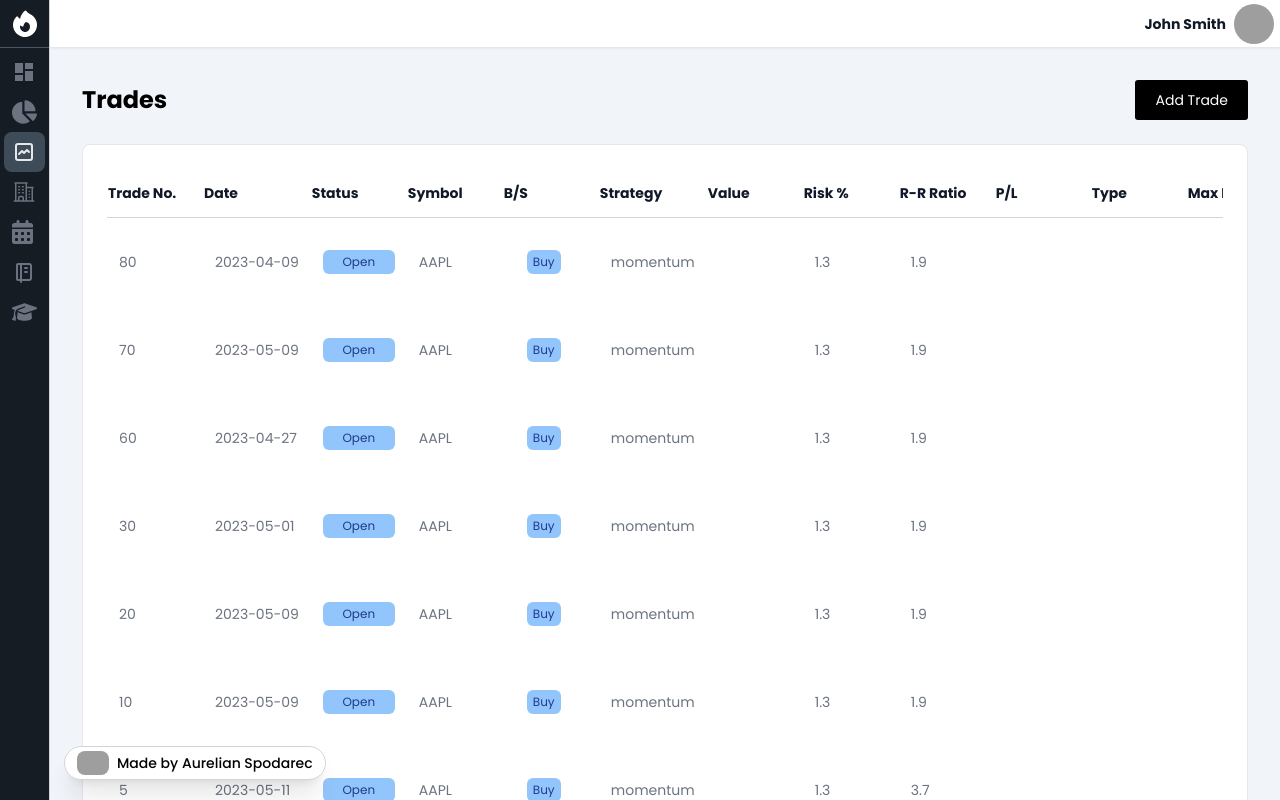
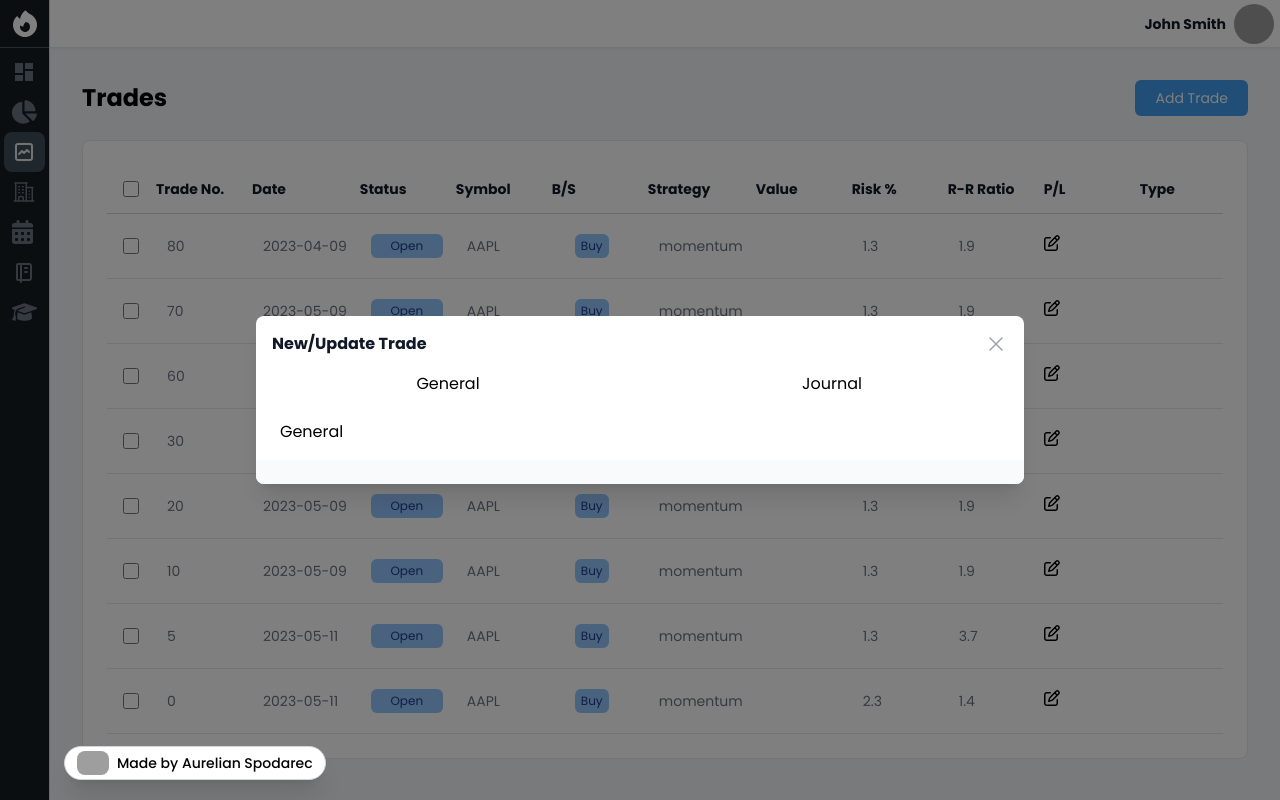
Before and after one commit to AurelianSpodarec/tradesmash-demo, a React (Vite) app: page /trades in a window 1280 px wide. Shown: the top 800 px of the page. Built offline with nearby package versions, Linux system fonts and the light colour scheme; grey boxes are pictures that could not be loaded.

Commit message:
feat: Added ui modal for trade

```diff
--- a/src/views/atoms/Button/Button.scss
+++ b/src/views/atoms/Button/Button.scss
@@ -13,8 +13,9 @@
     line-height: 1;
     @apply
     text-white
-    text-sm font-light px-5 py-2.5
-    transform duration-100 ease-in-out;
+    text-sm font-light px-5 py-2
+    transform duration-100 ease-in-out
+    rounded-md;
 
     &:hover {
         transform: scale(1.03);
@@ -28,7 +29,7 @@
         &.button-primary {
             // bg-brand-600
             @apply
-            bg-black
+            bg-skin-brand-500
         }
 
         &.button-secondary {
--- /dev/null
+++ b/src/views/components/JournalEditor.tsx
@@ -0,0 +1,34 @@
+import { Editor } from "@tinymce/tinymce-react";
+
+function JournalEditor({ editorValue, onChange, ref }:JournalEditorProps) {
+    return (
+        <Editor
+            onChange={onChange}
+            apiKey='your-api-key'
+            // onInit={(editor) => editorRef.current = editor}
+            initialValue={editorValue}
+            init={{
+            height: "100%",
+            menubar: false,
+            plugins: [
+                'advlist', 'autolink', 'lists', 'link', 'image', 'charmap', 'preview',
+                'anchor', 'searchreplace', 'visualblocks', 'code', 'fullscreen',
+                'insertdatetime', 'media', 'table', 'code', 'help', 'wordcount'
+            ],
+            toolbar: 'undo redo | blocks | ' +
+                'bold italic forecolor | alignleft aligncenter ' +
+                'alignright alignjustify | bullist numlist outdent indent | ' +
+                'removeformat | help',
+            content_style: 'body { font-family:Helvetica,Arial,sans-serif; font-size:14px }'
+            }}
+        />
+    )
+}
+
+export default JournalEditor;
+
+interface JournalEditorProps {
+    editorValue: string;
+    onChange?: any;
+    ref?: any;
+}
--- a/src/views/components/Modal/CreateModal.tsx
+++ b/src/views/components/Modal/CreateModal.tsx
@@ -1,6 +1,6 @@
 import { useState, useEffect, useRef } from 'react';
 import * as ReactDOM from 'react-dom';
-import ModalNote from './ModalNote/ModalNode';
+import ModalNote from './ModalTrade/ModalTrade';
 
 
 const doc = document.getElementById('root');
@@ -10,7 +10,7 @@ function CreateModal() {
     const modalRef:any = useRef(undefined)
 
     const modalOptions:any = {
-        note: <ModalNote />,
+        trade: <ModalNote />,
     }
 
     // function handleModalClose() {
@@ -34,22 +34,20 @@ function CreateModal() {
             // aria-labelledby={`${modalData.option} ${modalData.type}`}
             // aria-describedby={`${modalData.option} ${modalData.type}`}
             className={`
-
                 fixed top-0 right-0 bottom-0 left-0 z-50
                 m-auto opacity-0 bg-black/50
                 p-4 overflow-y-auto
                 h-full w-full
-            visible hidden opacity-0 animate-open
-
+                visible  opacity-100 animate-open
             `}
             // ${modalContext.isOpen ? 'visible opacity-100 ' : 'opacity-100'}
         >
-            <div className="flex min-h-full items-end justify-center p-4 text-center sm:items-center sm:p-0">
+        <div className="flex min-h-full items-end justify-center text-center sm:items-center">
             {/* {modalOptions[modalData.type]} */}
-                <div className="relative transform overflow-hidden rounded-lg bg-white px-4 pb-4 pt-5 text-left shadow-xl transition-all sm:my-8 sm:w-full sm:max-w-5xl sm:p-6">
-                {modalOptions["note"]}
-                <br/><br/><br/><br/><br/><br/><br/><br/><br/><br/><br/><br/><br/><br/><br/><br/><br/><br/><br/><br/><br/><br/><br/>
+            <div className="relative max-w-screen-md transform overflow-hidden rounded-lg bg-white text-left shadow-xl transition-all sm:w-full">
+                {modalOptions["trade"]}
             </div>
+
         </div>
         </dialog>
     , doc)
--- a/src/views/components/Modal/ModalNote/ModalNode.tsx
+++ /dev/null
@@ -1,9 +0,0 @@
-function ModalNote() {
-    return (
-        <div>
-            ModalNote
-        </div>
-    )
-}
-
-export default ModalNote;
--- /dev/null
+++ b/src/views/components/Modal/ModalTrade/ModalTrade.tsx
@@ -0,0 +1,75 @@
+import { useState } from "react";
+import JournalEditor from "../../JournalEditor";
+
+
+function ModalTradeGeneral() {
+    return (
+        <div>
+            General
+        </div>
+    )
+}
+
+function ModalTradeJournal() {
+    return (
+        <div className="">
+            <div className="h-[400px] max-h-[350px]">
+                <JournalEditor editorValue="Hello"/>
+            </div>
+            <div className="pt-4">
+                Confidence
+            </div>
+        </div>
+    )
+}
+
+function ModalTrade() {
+
+    const [tabOption, setTabOption] = useState("general");
+
+    function switchTab(tab:"general" | "journal") {
+        setTabOption(tab)
+    }
+
+    return (
+        <div>
+            <header>
+                <div className="flex justify-between items-center">
+
+                    <div className="p-4">
+                        <h3 className="text-base font-semibold leading-6 text-gray-900">New/Update Trade</h3>
+                    </div>
+
+                    <div className="absolute right-0 top-0 hidden pr-4 pt-4 sm:block">
+                    <button type="button" className="rounded-md bg-white text-gray-400 hover:text-gray-500 focus:outline-none focus:ring-2 focus:ring-indigo-500 focus:ring-offset-2">
+                        <span className="sr-only">Close</span>
+                        <svg className="h-6 w-6" fill="none" viewBox="0 0 24 24" stroke-width="1.5" stroke="currentColor" aria-hidden="true">
+                            <path stroke-linecap="round" stroke-linejoin="round" d="M6 18L18 6M6 6l12 12"></path>
+                        </svg>
+                    </button>
+                    </div>
+                </div>
+
+                <div className="flex justify-between items-center">
+                    <button type="button" className="w-full" onClick={() => switchTab('general')}>
+                        General
+                    </button>
+                    <button type="button" className="w-full" onClick={() => switchTab('journal')}>
+                        Journal
+                    </button>
+                </div>
+            </header>
+
+            <section className="bg-white px-4 pb-4 pt-5 sm:p-6 sm:pb-4">
+                {tabOption === 'general' && <ModalTradeGeneral />}
+                {tabOption === 'journal' && <ModalTradeJournal />}
+            </section>
+
+            <footer className="bg-gray-50 px-4 py-3 sm:flex sm:flex-row-reverse sm:px-6">
+
+            </footer>
+        </div>
+    )
+}
+
+export default ModalTrade;
--- a/src/views/pages/Journal/Content/_components/JournalContentHeader.tsx
+++ b/src/views/pages/Journal/Content/_components/JournalContentHeader.tsx
@@ -1,6 +1,7 @@
 import INote from "@/interface/INote";
 import { getTradeByID } from "@/store/features/trades/tradeSliceSelectors";
 import dateFormatter from "@/utils/dateFormatter";
+import Button from "@/views/atoms/Button/Button";
 
 function JournalContentHeader({ note }:JournalContentHeaderProps) {
     const trade = note && getTradeByID(note.tradeID);
@@ -44,9 +45,9 @@ function JournalContentHeader({ note }:JournalContentHeaderProps) {
                 </div>
             </div>
 
-            <button type="button" className="block rounded-md bg-skin-brand-600 px-3 py-1.5 text-center text-sm font-semibold leading-6 text-white shadow-sm hover:bg-skin-brand-500 focus-visible:outline focus-visible:outline-2 focus-visible:outline-offset-2 focus-visible:outline-skin-brand-600">
+            <Button>
                 Save
-            </button>
+            </Button>
         </div>
     )
 }
--- a/src/views/pages/Trades/TradesIndex.tsx
+++ b/src/views/pages/Trades/TradesIndex.tsx
@@ -19,7 +19,7 @@ function TableTH({ name }:any) {
 
 function TableTD({ name }:any) {
     return (
-        <td className="whitespace-nowrap px-3 py-4 text-sm text-gray-500">
+        <td className="whitespace-nowrap px-3 py-1 text-sm text-gray-500">
             {name}
         </td>
     )
@@ -35,16 +35,19 @@ function TableTD({ name }:any) {
 // Transaction Fees/Commission
 // Stock Name/Exchange
 
+// Gross PLN
+// Net PLN
 
-//Gross PLN
-// Net PLN
+
+// - Emotions and thoughts, confidence, reason for trade
+
 
 
 // 10-20-30 days a day on high volatility
 
 
-// - Emotions and thoughts, confidence, reason for trade
 
+//  One edit and have modal that edits the trade itself but also notes
 
 function TradesIndex() {
     const reduxTrades = useSelector((state:any) => state.trades);
@@ -65,12 +68,21 @@ function TradesIndex() {
 
             {/* <section className="pt-8"> */}
 
-                <Card>
+                <Card className="p-0">
                 <div className="overflow-x-auto">
                 <div className="relative">
                 <table aria-describedby="trades_table" className="min-w-full table-fixed divide-y divide-gray-300">
                     <thead>
                         <tr>
+                            <th scope="col" className="relative px-7 sm:w-12 sm:px-6">
+                                <input
+                                    type="checkbox"
+                                    className="absolute left-4 top-1/2 -mt-2 h-4 w-4 rounded border-gray-300 text-indigo-600 focus:ring-indigo-600"
+                                    // ref={checkbox}
+                                    // checked={checked}
+                                    // onChange={toggleAll}
+                                />
+                            </th>
                             <TableTH name="Trade No." />
                             <TableTH name="Date" />
                             <TableTH name="Status" />
@@ -109,11 +121,28 @@ function TradesIndex() {
 
                             {/* <TableTH name="Updated At" /> */}
                             {/* <TableTH name="Created At" /> */}
+                            <th></th>
                         </tr>
                     </thead>
                     <tbody>
                         {trades && trades.map((trade:ITrade) => (
-                        <tr key={trade.id}>
+                        <tr key={trade.id} className="border-b border-b-gray-200">
+
+                            <td className="relative px-7 sm:w-12 sm:px-6">
+                                <input
+                                    type="checkbox"
+                                    className="absolute left-4 top-1/2 -mt-2 h-4 w-4 rounded border-gray-300 text-indigo-600 focus:ring-indigo-600"
+                                    // value={person.email}
+                                    // checked={selectedPeople.includes(person)}
+                                    // onChange={(e) =>
+                                    //     setSelectedPeople(
+                                    //     e.target.checked
+                                    //         ? [...selectedPeople, person]
+                                    //         : selectedPeople.filter((p) => p !== person)
+                                    //     )
+                                    // }
+                                />
+                            </td>
                             <TableTD name={trade.id} />
                             <TableTD name={trade.date} />
                             <TableTD name={<CellStatus item={trade.status} />} />
@@ -124,6 +153,11 @@ function TradesIndex() {
                             <TableTD name={trade.value} />
                             <TableTD name={trade.riskPercentage} />
                             <TableTD name={trade.riskRewardRatio} />
+                            <td>
+                                <button type="button" className="w-4">
+                                    <svg className="h-full w-full" viewBox="0 0 512 512"><path d="M441 58.9L453.1 71c9.4 9.4 9.4 24.6 0 33.9L424 134.1 377.9 88 407 58.9c9.4-9.4 24.6-9.4 33.9 0zM209.8 256.2L344 121.9 390.1 168 255.8 302.2c-2.9 2.9-6.5 5-10.4 6.1l-58.5 16.7 16.7-58.5c1.1-3.9 3.2-7.5 6.1-10.4zM373.1 25L175.8 222.2c-8.7 8.7-15 19.4-18.3 31.1l-28.6 100c-2.4 8.4-.1 17.4 6.1 23.6s15.2 8.5 23.6 6.1l100-28.6c11.8-3.4 22.5-9.7 31.1-18.3L487 138.9c28.1-28.1 28.1-73.7 0-101.8L474.9 25C446.8-3.1 401.2-3.1 373.1 25zM88 64C39.4 64 0 103.4 0 152V424c0 48.6 39.4 88 88 88H360c48.6 0 88-39.4 88-88V312c0-13.3-10.7-24-24-24s-24 10.7-24 24V424c0 22.1-17.9 40-40 40H88c-22.1 0-40-17.9-40-40V152c0-22.1 17.9-40 40-40H200c13.3 0 24-10.7 24-24s-10.7-24-24-24H88z"/></svg>
+                                </button>
+                            </td>
                         </tr>
                         ))}
                     </tbody>
```
Lines whose indentation alone changed are shown as unchanged.
